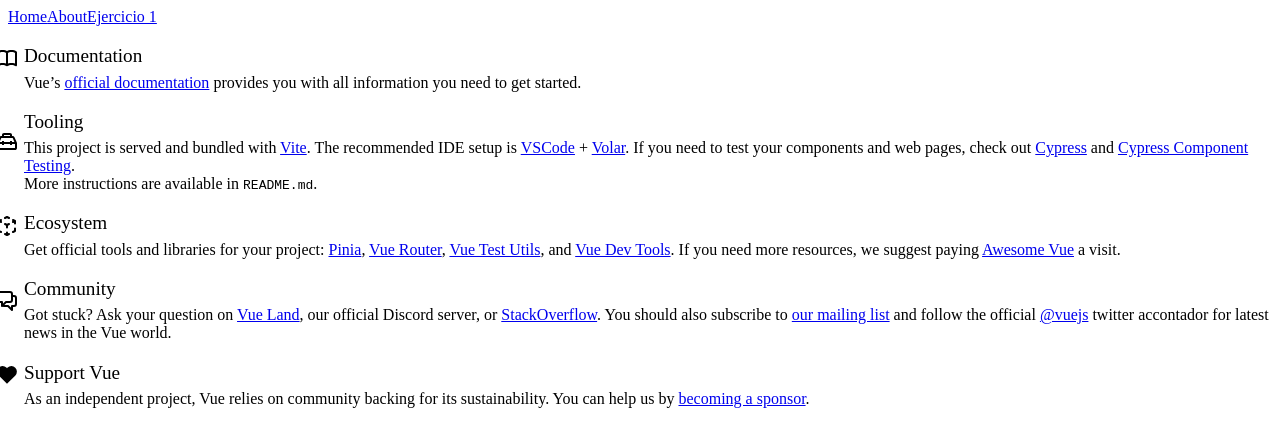
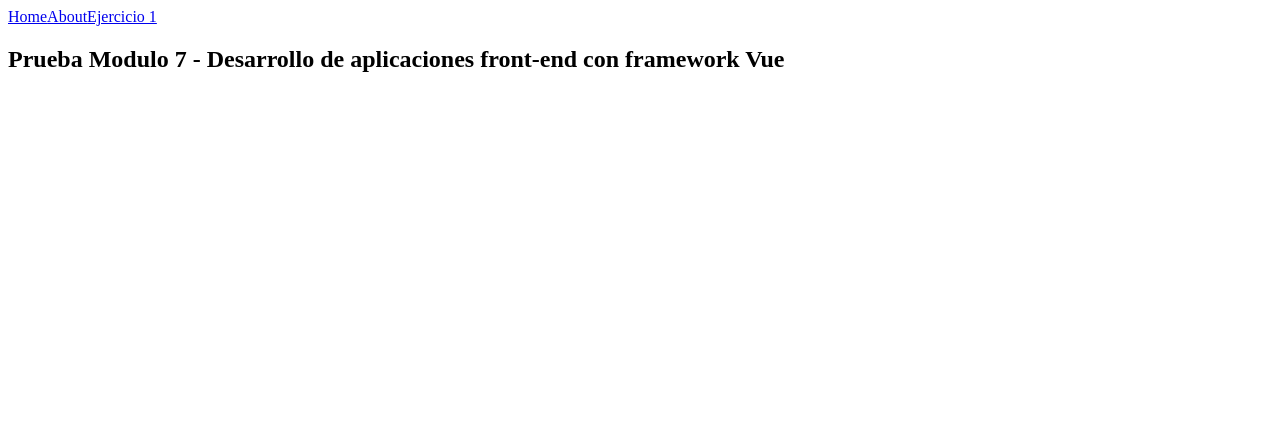
Before and after one commit to DiegodelosV/Prueba-Modulo7, a Vue app: page / in a window 1280 px wide. Shown: the top 446 px of the page. Built offline with nearby package versions, Linux system fonts and the light colour scheme.

Commit message:
modificacion componente homeView

```diff
--- a/src/views/HomeView.vue
+++ b/src/views/HomeView.vue
@@ -1,9 +1,5 @@
-<script setup>
-import TheWelcome from '../components/TheWelcome.vue'
-</script>
-
 <template>
-  <main>
-    <TheWelcome />
-  </main>
+  <header>
+    <h2>Prueba Modulo 7 - Desarrollo de aplicaciones front-end con framework Vue</h2>
+  </header>
 </template>
```
